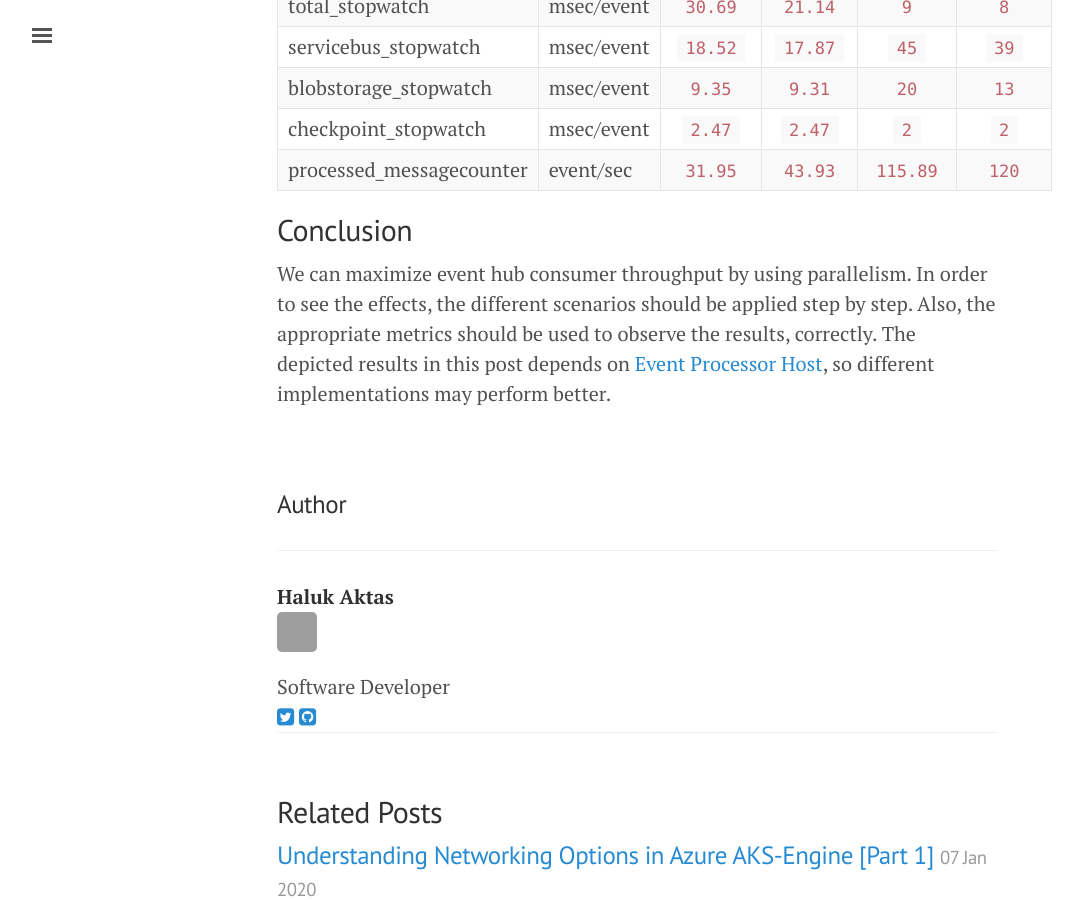
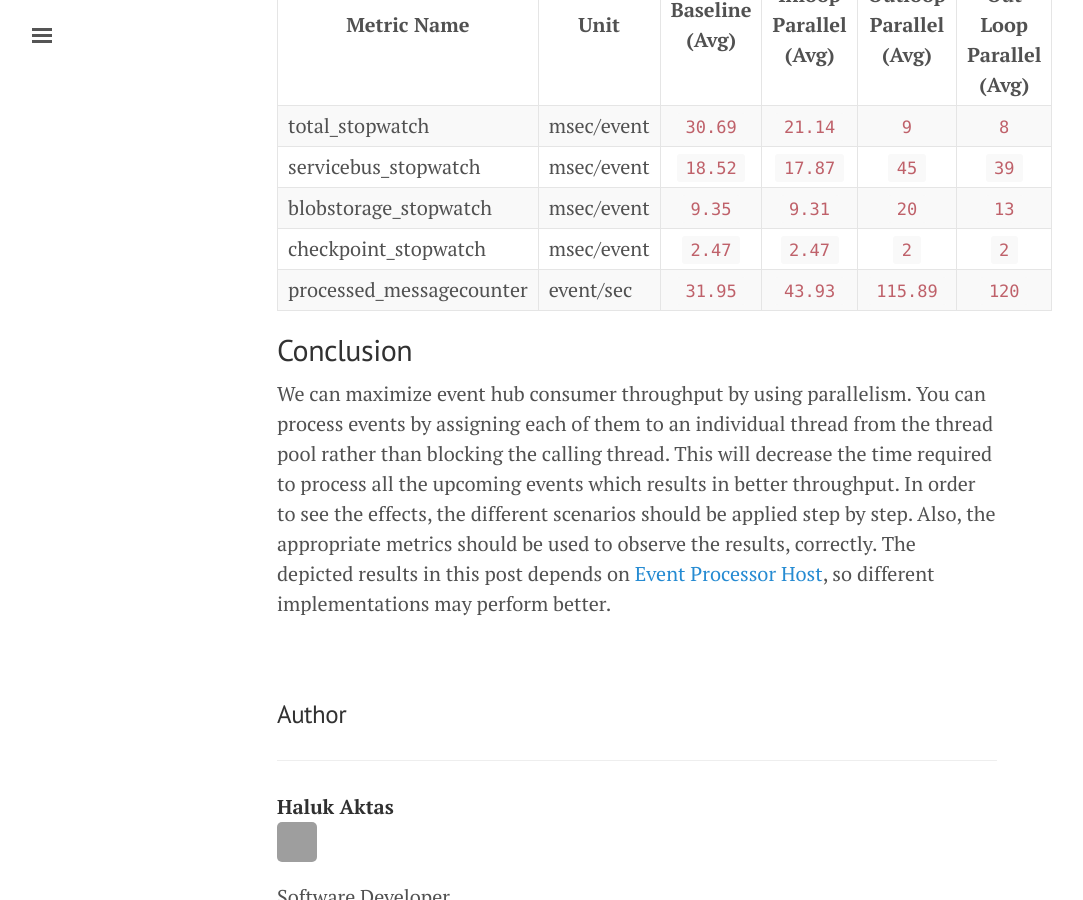
Before and after one commit to deepnetworkgmbh/blog, a Jekyll site: the page built from _posts/2019-12-24-eventhub-consumer-throughput-analysis.md, in a window 1280 px wide and 900 px high, scrolled down 16125 px. Shown: the whole window, without its empty margins (3-1086 px from the left). Built offline with Jekyll 4.4.1, drawn with Linux system fonts in a browser that asks for light colours; nearby versions of some CDN libraries; some of the changed text lies outside the part shown; grey boxes are pictures that could not be loaded.

Commit message:
conclusion section is updated. Also includes error handling notice

````diff
--- a/_posts/2019-12-24-eventhub-consumer-throughput-analysis.md
+++ b/_posts/2019-12-24-eventhub-consumer-throughput-analysis.md
@@ -49,7 +49,7 @@ The average total duration is 30.69 msec/event and it is approximately 0.031 sec
 
 ### 1.2	The Message Processing Loop
 
-The related code part for getting the above results is in the following:
+The related code part for getting the above results is in the following`(error handling being out of scope)`:
 
 ``` c#
 public async Task ProcessEventsAsync(PartitionContext context, IEnumerable<EventData> messages)
@@ -124,7 +124,7 @@ The average total duration is 21.14 msec/event and it is approximately 0.021 sec
 
 ### 2.2	The Message Processing Loop
 
-The related code part for getting the above results is in the following:
+The related code part for getting the above results is in the following`(error handling being out of scope)`:
 
 ``` c#
 public async Task ProcessEventsAsync(PartitionContext context, IEnumerable<EventData> messages)
@@ -216,7 +216,7 @@ The average total duration is 9 msec/event and it is 0.009 sec/event. The irate
 
 ### 3.2 The Message Processing Loop
 
-The related code part for getting the above results is in the following:
+The related code part for getting the above results is in the following`(error handling being out of scope)`:
 
 ``` c#
 public async Task ProcessEventsAsync(PartitionContext context, IEnumerable<EventData> messages)
@@ -304,7 +304,7 @@ The average total duration is 8 msec/event which is 0.008 sec/event. The irate g
 
 ### 4.2 The Message Processing Loop
 
-The related code part for getting the above results is in the following:
+The related code part for getting the above results is in the following`(error handling being out of scope)`:
 
 ``` c#
 public async Task ProcessEventsAsync(PartitionContext context, IEnumerable<EventData> messages)
@@ -367,4 +367,4 @@ public async Task ProcessEventsAsync(PartitionContext context, IEnumerable<Event
 
 ## Conclusion
 
-We can maximize event hub consumer throughput by using parallelism. In order to see the effects, the different scenarios should be applied step by step. Also, the appropriate metrics should be used to observe the results, correctly. The depicted results in this post depends on [Event Processor Host](https://docs.microsoft.com/en-us/azure/event-hubs/event-hubs-event-processor-host), so different implementations may perform better.
+We can maximize event hub consumer throughput by using parallelism. You can process events by assigning each of them to an individual thread from the thread pool rather than blocking the calling thread. This will decrease the time required to process all the upcoming events which results in better throughput. In order to see the effects, the different scenarios should be applied step by step. Also, the appropriate metrics should be used to observe the results, correctly. The depicted results in this post depends on [Event Processor Host](https://docs.microsoft.com/en-us/azure/event-hubs/event-hubs-event-processor-host), so different implementations may perform better.
````
